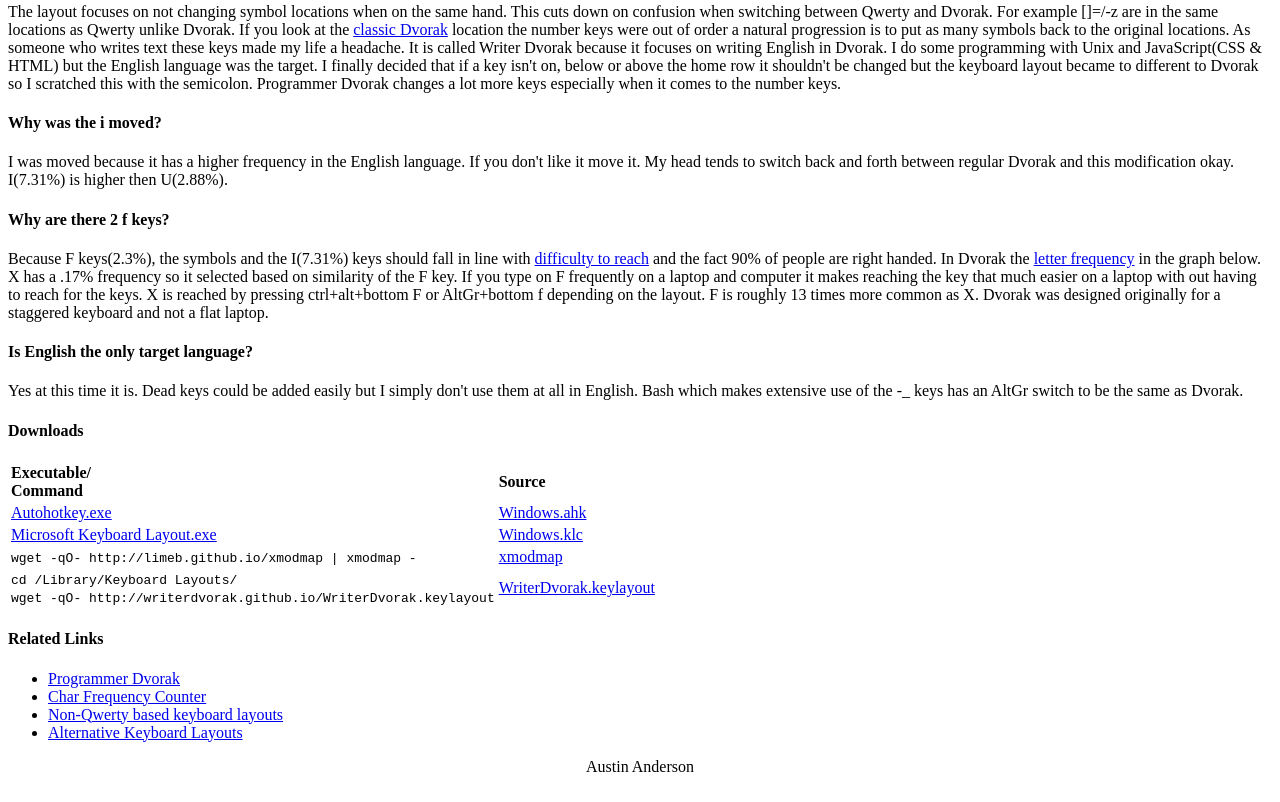
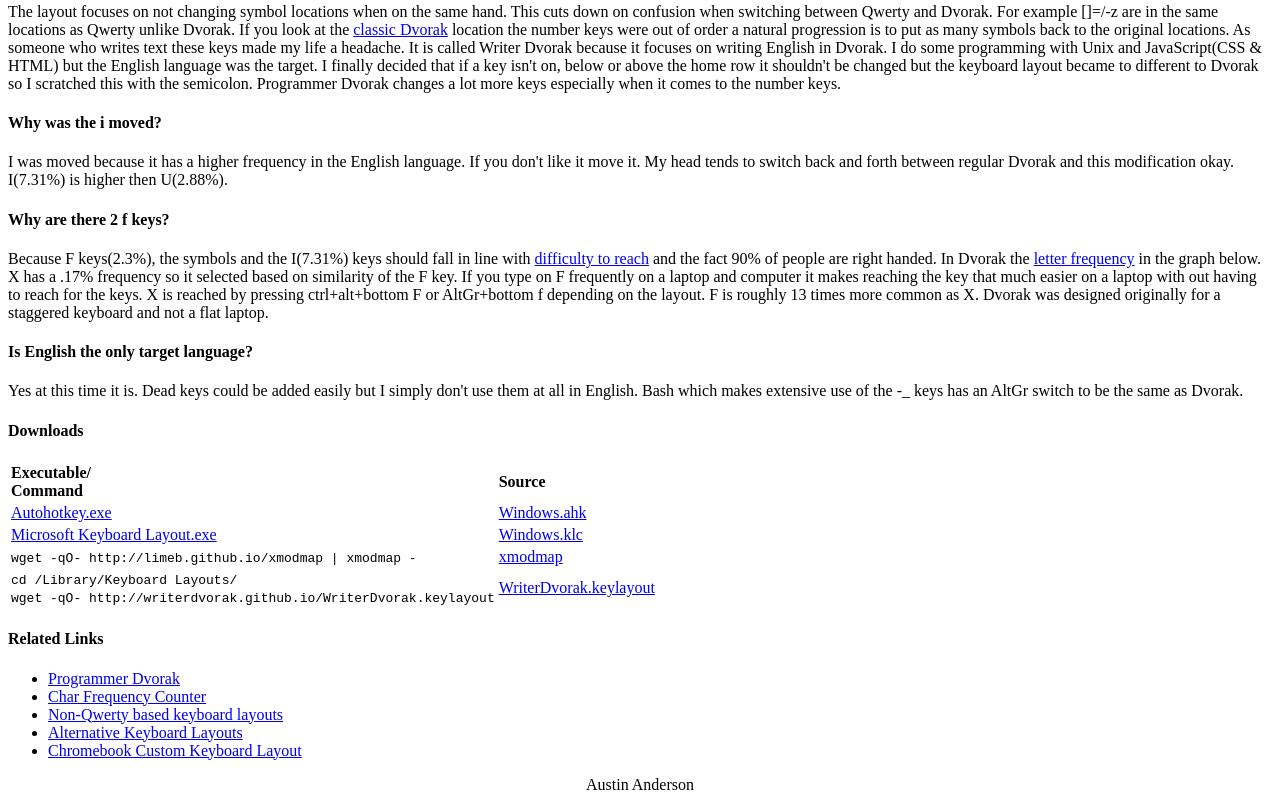
Before and after one commit to writerdvorak/writerdvorak.github.io, a plain HTML site: page index.html in a window 1280 px wide. Shown: the part 713-1515 px from the top of the page. Drawn offline with Linux system fonts and the light colour scheme.

Commit message:
chromebook

```diff
--- a/index.html
+++ b/index.html
@@ -80,6 +80,7 @@ function SwapImages(){
  <li><a href="http://xahlee.info/kbd/char_frequency_counter.html">Char Frequency Counter</a></li>
  <li><a href="https://en.wikipedia.org/wiki/Keyboard_layout#Non-QWERTY-based_Latin-script_keyboard_layouts">Non-Qwerty based keyboard layouts</a></li>
  <li><a href="https://www.slant.co/options/1596/alternatives/~dvorak-simplified-keyboard-alternatives">Alternative Keyboard Layouts</a></li>
+ <li><a href="https://dgopstein.github.io/articles/chrome-keymapper/">Chromebook Custom Keyboard Layout</a></li>
 </ul>
 <!-- Honorable Mentions
   - https://demonstrations.wolfram.com/MappingLetterFrequencyToAKeyboard
```
